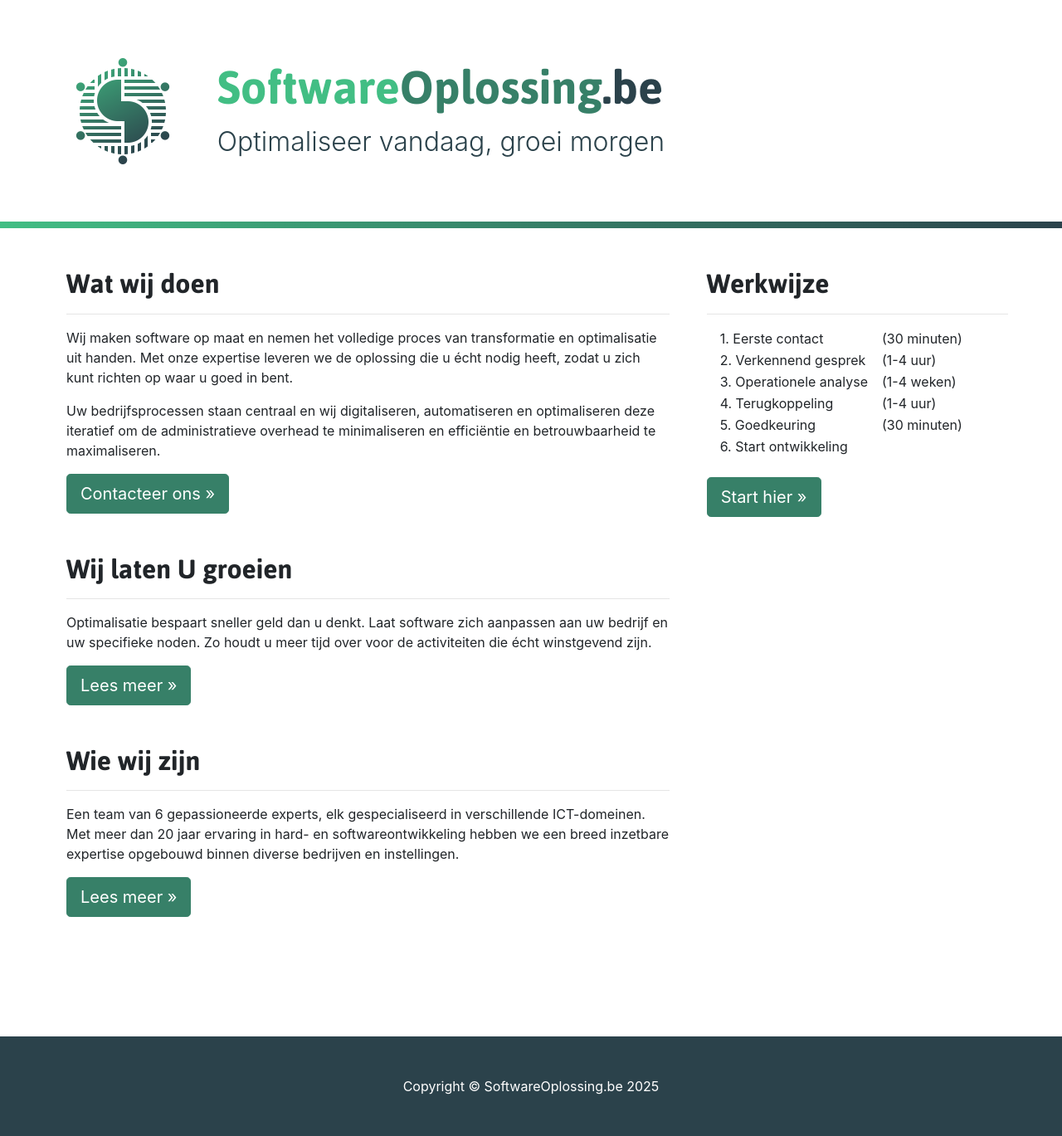
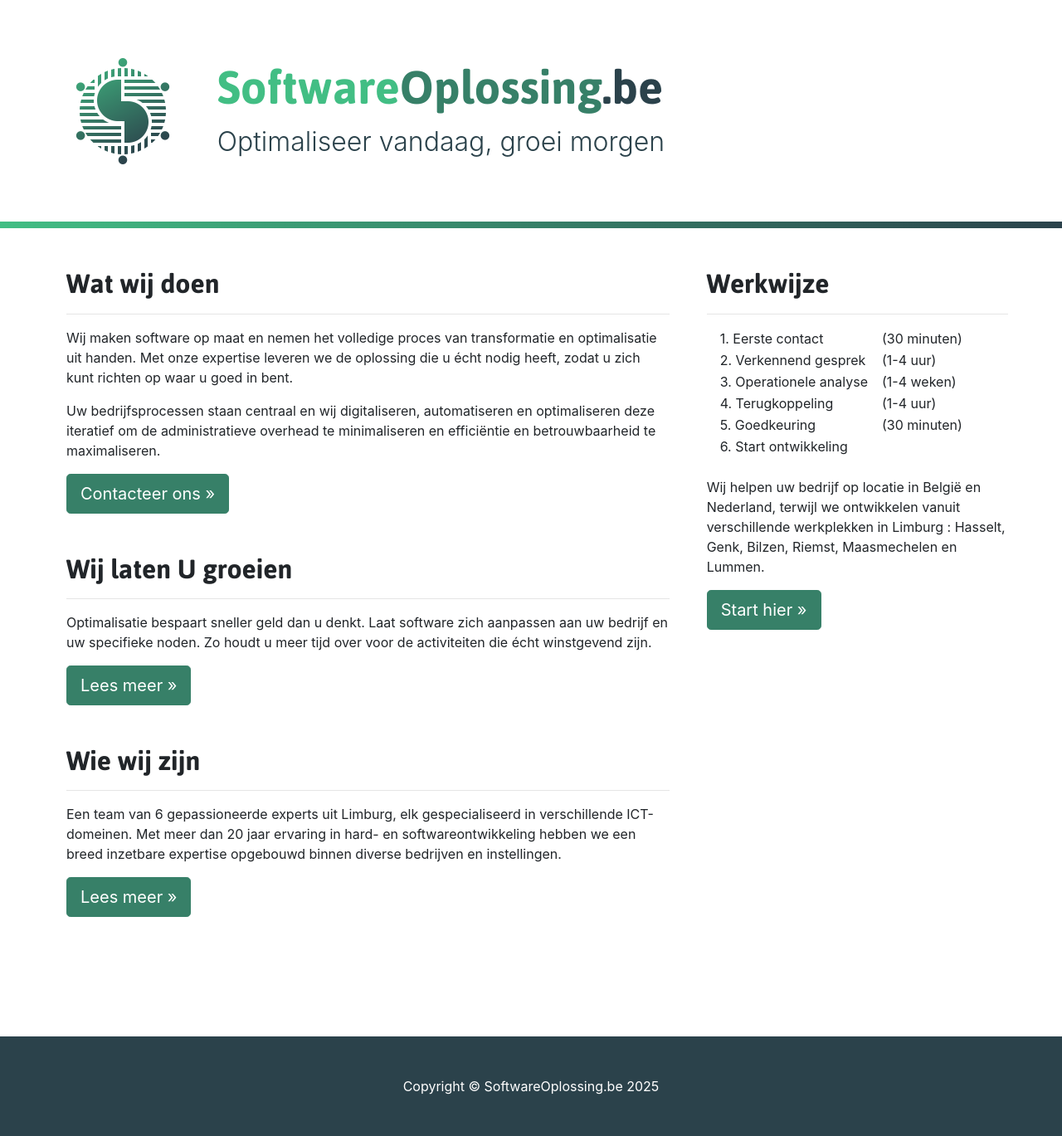
Before and after one commit to SoftwareOplossing/softwareoplossing.github.io, a Jekyll site: the page built from index.html, in a window 1280 px wide. Shown: the whole page at 83% size. Built offline with Jekyll 4.4.1, drawn with Linux system fonts in a browser that asks for light colours.

Commit message:
Tip : add location

```diff
--- a/_includes/main.html
+++ b/_includes/main.html
@@ -21,7 +21,7 @@
   <h2>Wie wij zijn</h2>
   <hr />
   <p>
-    Een team van 6 gepassioneerde experts, elk gespecialiseerd in verschillende ICT-domeinen. Met meer dan 20 jaar ervaring in hard- en softwareontwikkeling hebben we een breed inzetbare expertise opgebouwd binnen diverse bedrijven en instellingen.
+    Een team van 6 gepassioneerde experts uit Limburg, elk gespecialiseerd in verschillende ICT-domeinen. Met meer dan 20 jaar ervaring in hard- en softwareontwikkeling hebben we een breed inzetbare expertise opgebouwd binnen diverse bedrijven en instellingen.
   </p>
   <a class="btn btn-primary btn-lg" href="team/">Lees meer &raquo;</a>
 </div>
--- a/_includes/sidebar.html
+++ b/_includes/sidebar.html
@@ -8,5 +8,6 @@
   <tr><td>5. Goedkeuring</td><td>(30 minuten)</td></tr>
   <tr><td>6. Start ontwikkeling</td><td></td></tr>
 </table>
+<p>Wij helpen uw bedrijf op locatie in Belgi&euml; en Nederland, terwijl we ontwikkelen vanuit verschillende werkplekken in Limburg : Hasselt, Genk, Bilzen, Riemst, Maasmechelen en Lummen.</p>
 
 <a class="btn btn-primary btn-lg" target="_blank" href="https://app.simplymeet.me/softwareoplossing">Start hier &raquo;</a>
```
